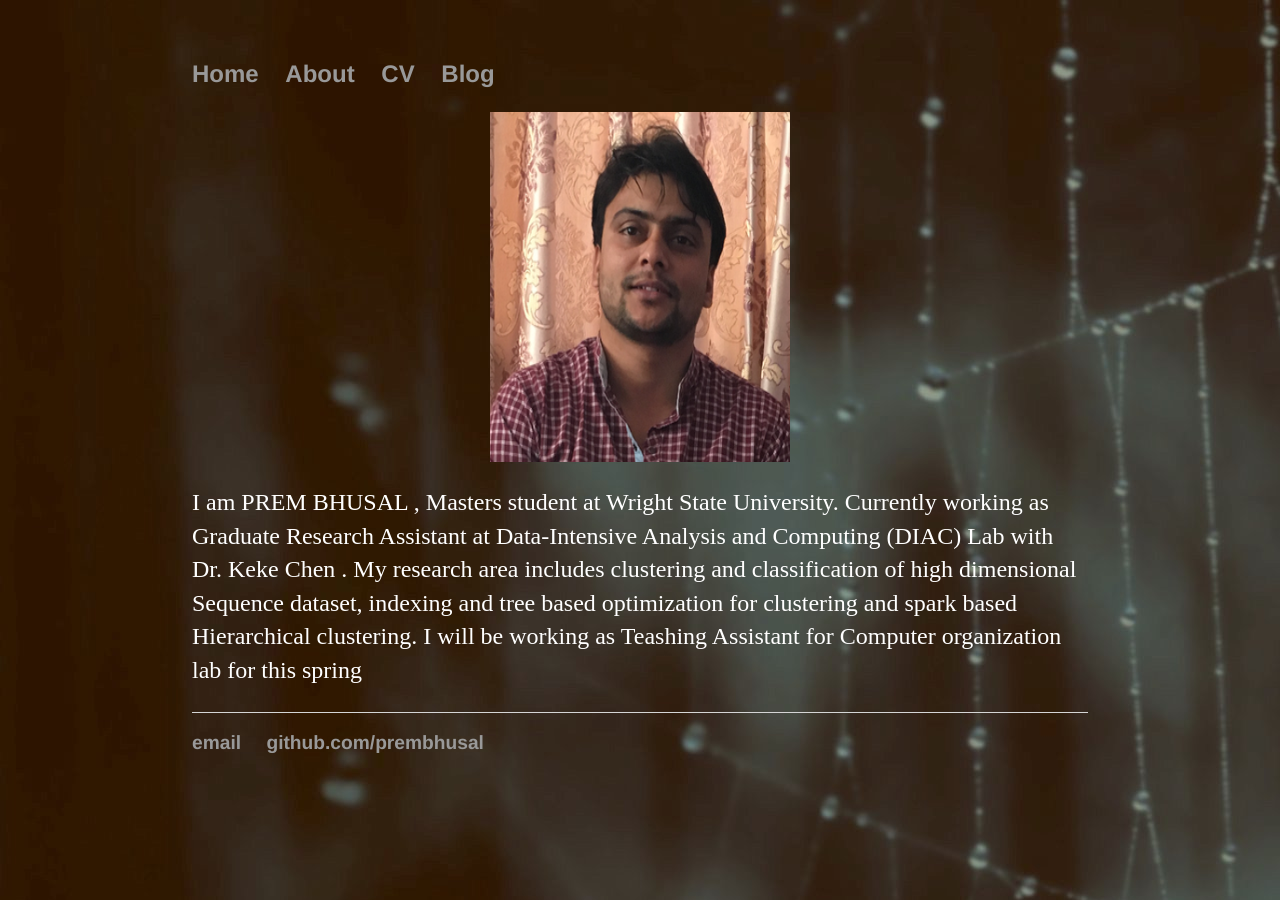
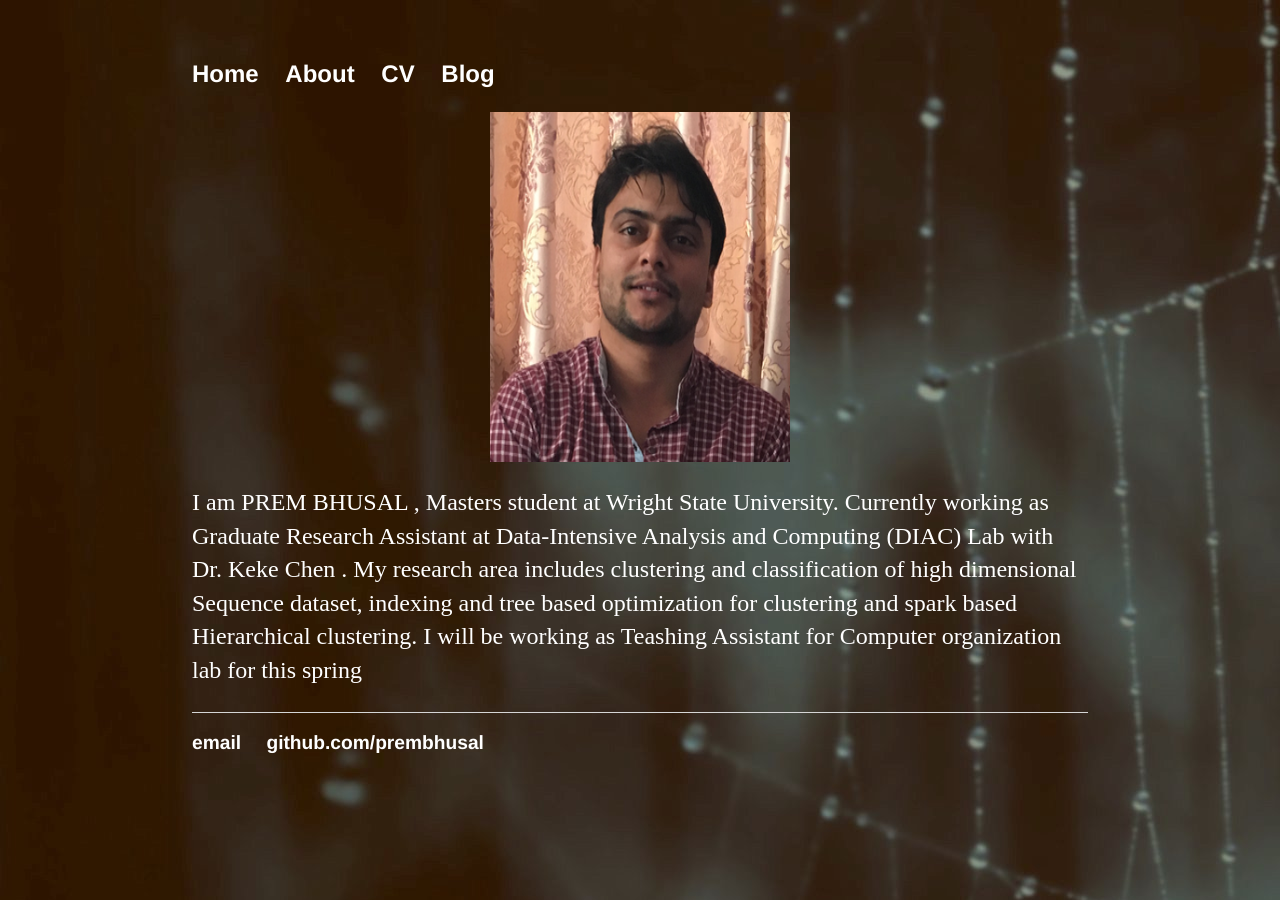
Before and after one commit to prembhusal/prembhusalWebsite, a Jekyll site: the page built from index.html, in a window 1280 px wide. Built offline with Jekyll 4.4.1, drawn with Linux system fonts in a browser that asks for light colours.

Commit message:
Update main.css

```diff
--- a/css/main.css
+++ b/css/main.css
@@ -8,6 +8,7 @@ nav ul, footer ul {
     list-style: none;
     font-weight: bold;
     font-size: 1.5em;
+    color: #fff
 }
 nav ul li, footer ul li {
     display: inline;
@@ -15,7 +16,7 @@ nav ul li, footer ul li {
 }
 a {
     text-decoration: none;
-    color: #999;
+    color: #fff;
 }
 a:hover {
     text-decoration: underline;
```
